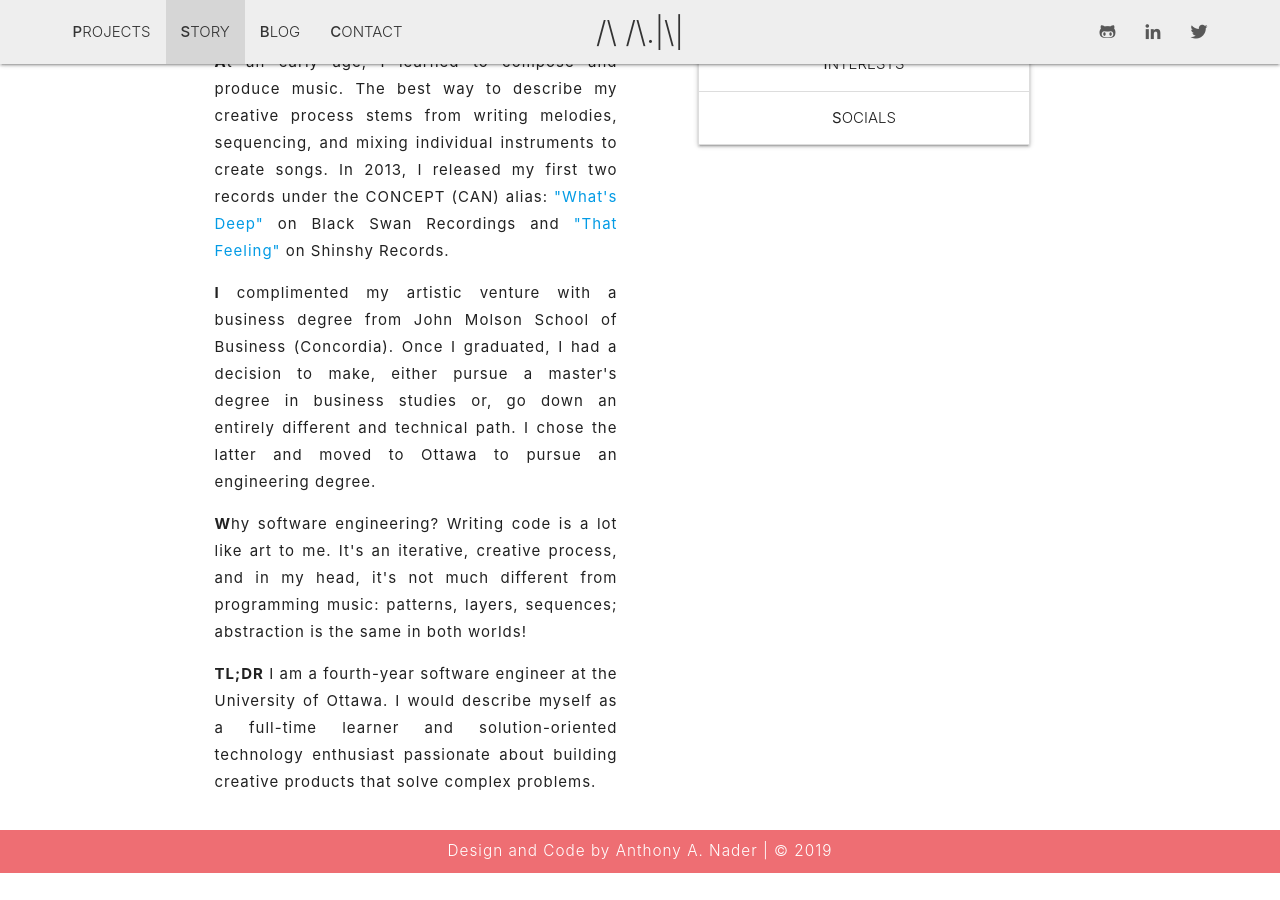
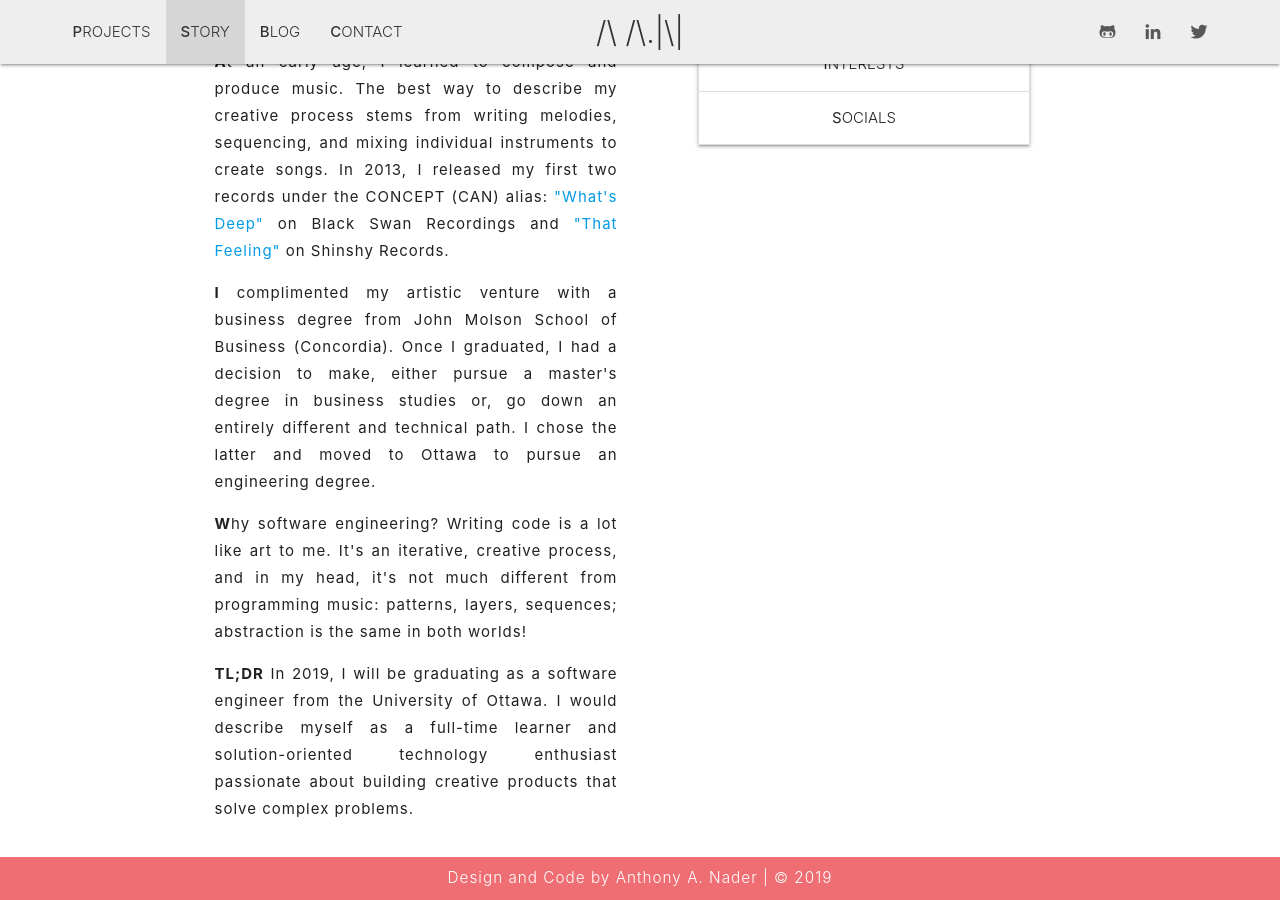
Before and after one commit to anthonyanader/personalBlog, a Jekyll site: the page built from about.html, in a window 1280 px wide and 900 px high, scrolled down 310 px. Built offline with Jekyll 4.4.1, drawn with Linux system fonts in a browser that asks for light colours; before the commit the page ends 1183 px from its top, so only the background shows below that.

Commit message:
Updated bio and external links.

```diff
--- a/about.html
+++ b/about.html
@@ -21,7 +21,7 @@ title: Anthony A. Nader | Story
 
                     <p class="story-text"><b>W</b>hy software engineering? Writing code is a lot like art to me. It's an iterative, creative process, and in my head, it's not much different from programming music: patterns, layers, sequences; abstraction is the same in both worlds!</p>
 
-                    <p class="story-text"><b>TL;DR</b> I am a fourth-year software engineer at the University of Ottawa. I would describe myself as a full-time learner and solution-oriented technology enthusiast passionate about building creative products that solve complex problems.</p>
+                    <p class="story-text"><b>TL;DR</b> In 2019, I will be graduating as a software engineer from the University of Ottawa. I would describe myself as a full-time learner and solution-oriented technology enthusiast passionate about building creative products that solve complex problems.</p>
                 </div>
             </div>
             {% include timeline.html %}
```
